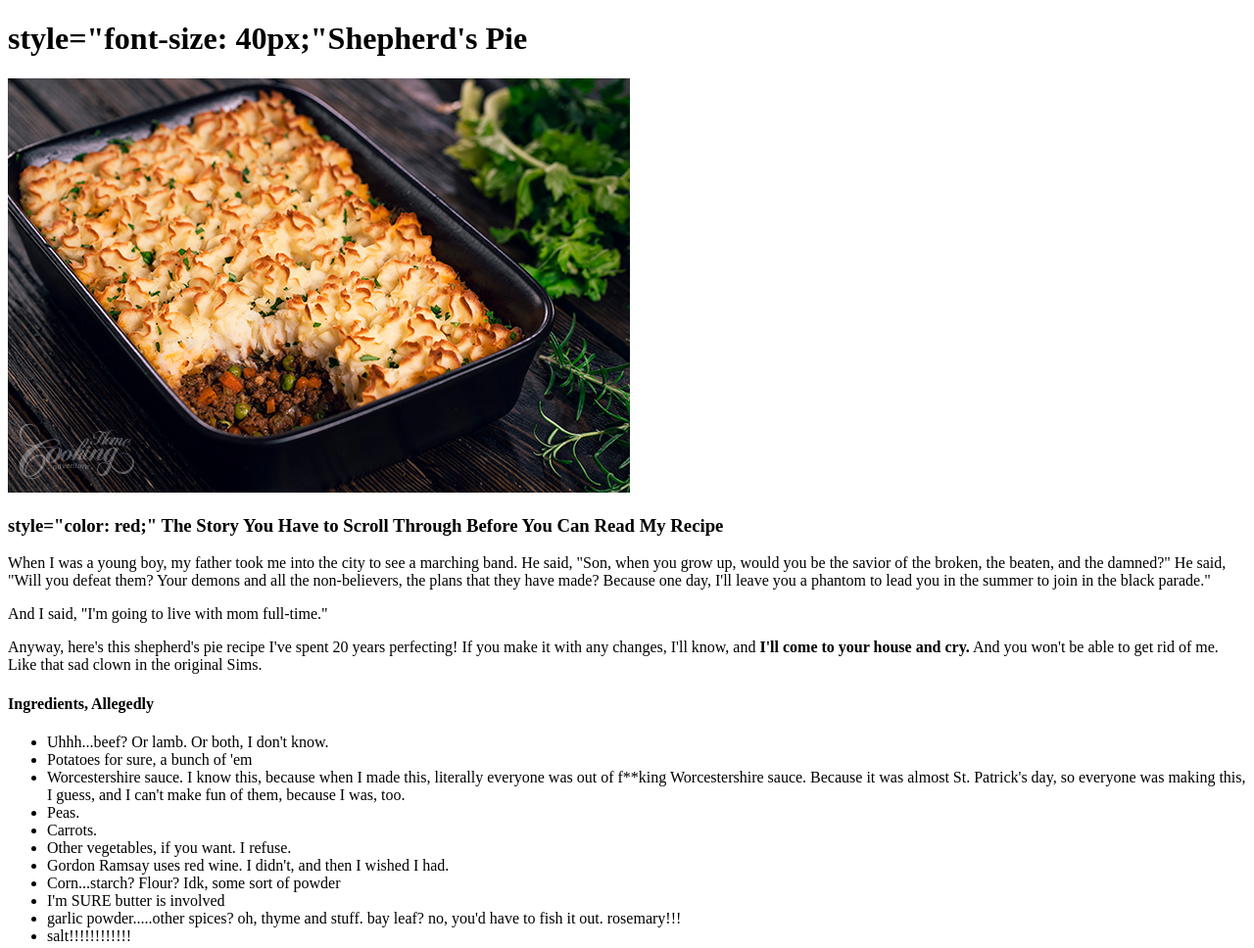
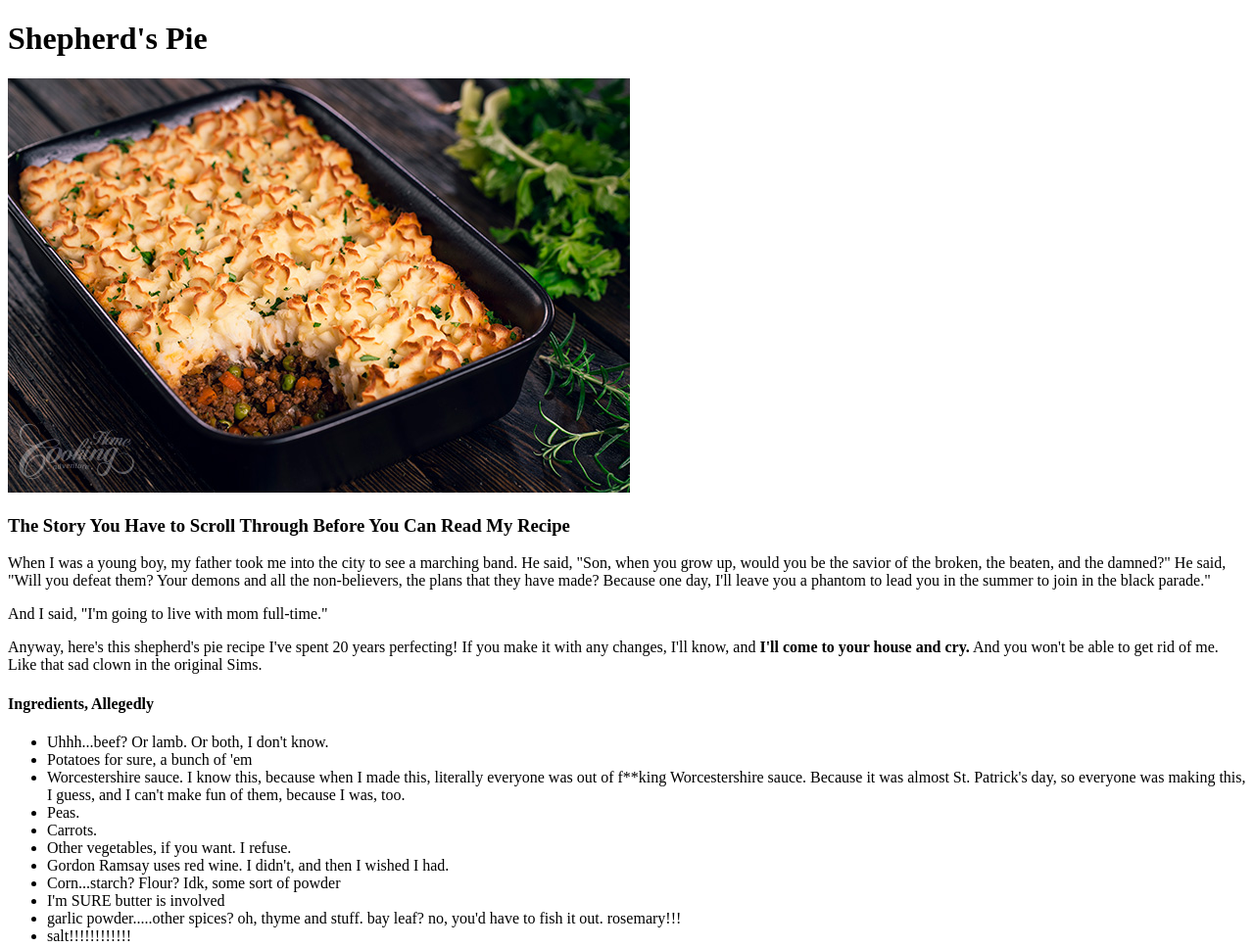
Before and after one commit to b0mbini/odin-recipes, a plain HTML site: page recipes/shepherdspie.html in a window 1280 px wide. Shown: the top 968 px of the page at 98% size. Drawn offline with Linux system fonts and the light colour scheme.

Commit message:
recipes/shepherdspie.html

```diff
--- a/recipes/shepherdspie.html
+++ b/recipes/shepherdspie.html
@@ -6,12 +6,14 @@
     </head>
 
     <body>
-        <h1>style="font-size: 40px;"Shepherd's Pie</h1>
+        <h1>Shepherd's Pie
+            <link rel="stylesheet" href="styles.css">
+        </h1>
         <img src="img/shepherdspieimage.jpg" alt="fresh shepherd's pie">
 
         <!--you ever danced with the devil in the pale moonlight?-->
 
-        <h3> style="color: red;" The Story You Have to Scroll Through Before You Can Read My Recipe</h3>
+        <h3> The Story You Have to Scroll Through Before You Can Read My Recipe</h3>
         <p>When I was a young boy, my father took me into the city to see a marching band. He said, "Son, when you grow up, would you be the savior of the broken, the beaten, and the damned?" He said, "Will you defeat them? Your demons and all the non-believers, the plans that they have made? Because one day, I'll leave you a phantom to lead you in the summer to join in the black parade."</p>
         <p>And I said, "I'm going to live with mom full-time."</p>
         <p>Anyway, here's this shepherd's pie recipe I've spent 20 years perfecting! If you make it with any changes, I'll know, and <strong>I'll come to your house and cry.</strong> And you won't be able to get rid of me. Like that sad clown in the original Sims.</p>
```
